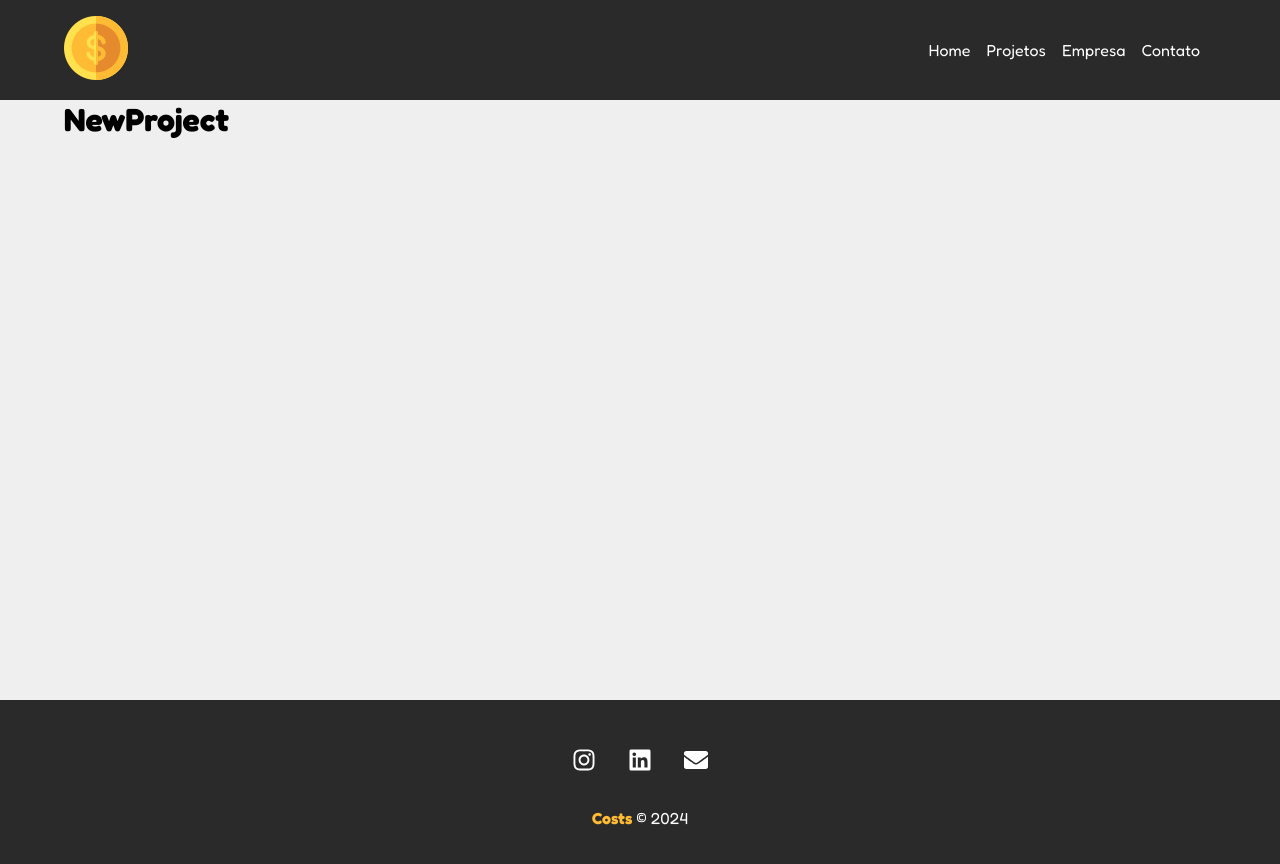
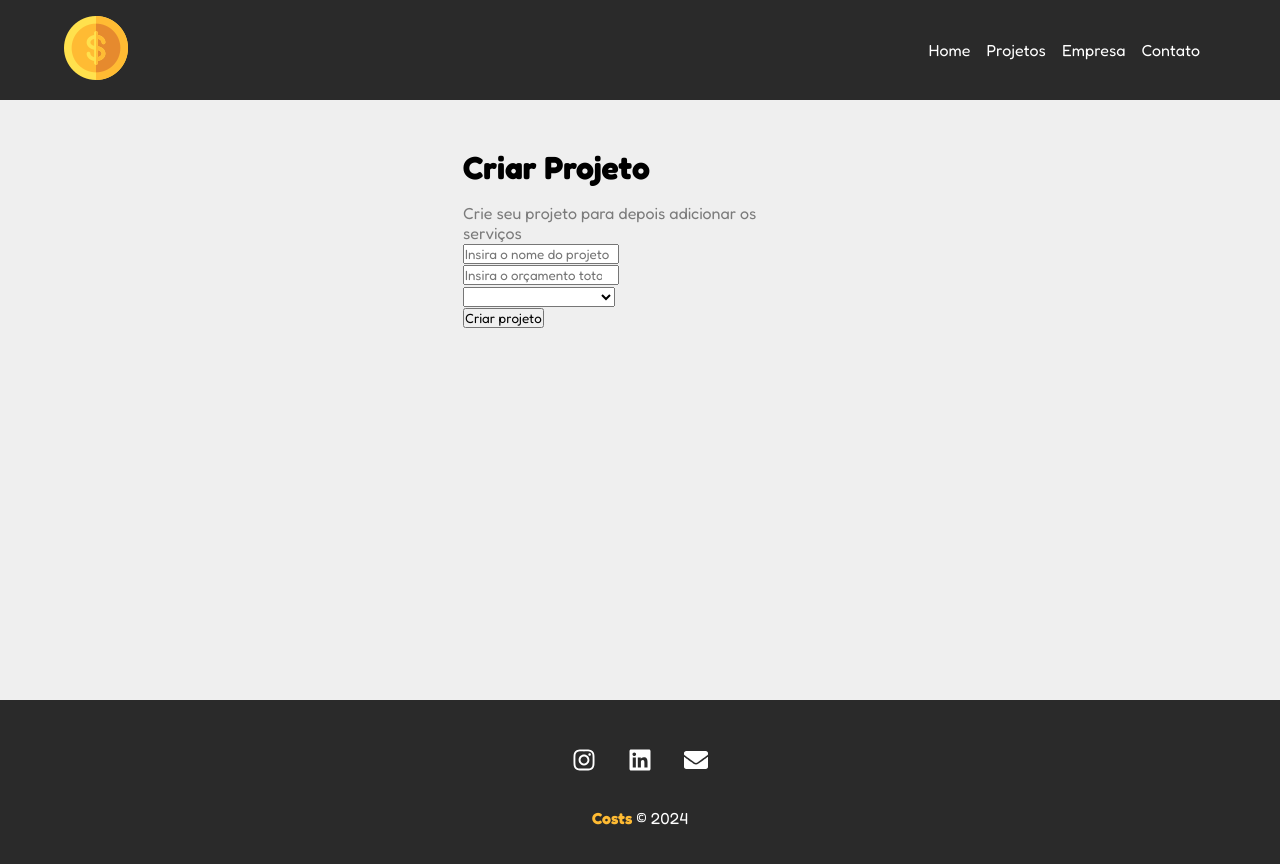
Before and after one commit to MatheusTDjamdjian/cost-planner, a React (Create React App) app in the folder project/: page /newproject in a window 1280 px wide. Shown: the top 864 px of the page. Built offline with nearby package versions, Linux system fonts and the light colour scheme.

Commit message:
changing project form

```diff
--- a/project/src/App.js
+++ b/project/src/App.js
@@ -1,4 +1,4 @@
-import { BrowserRouter as Router, Route, Routes, Link } from 'react-router-dom';
+import { BrowserRouter as Router, Route, Routes } from 'react-router-dom';
 
 import Home from "./components/pages/Home";
 import Company from "./components/pages/Company";
--- /dev/null
+++ b/project/src/components/pages-css/NewProject.module.css
@@ -0,0 +1,11 @@
+.newproject_container {
+    width: 450px;
+    margin: 0 auto;
+    padding: 3em;
+}
+.newproject_container h1 {
+    margin-bottom: 0.5em;
+}
+.newproject_container p {
+    color: #7B7B7B;
+}
--- a/project/src/components/pages/NewProject.js
+++ b/project/src/components/pages/NewProject.js
@@ -1,5 +1,15 @@
+import ProjectForm from '../project/ProjectForm'
+
+import styles from '../pages-css/NewProject.module.css'
+
 function NewProject() {
-    return <h1>NewProject</h1>
+    return (
+        <div className={styles.newproject_container}>
+            <h1>Criar Projeto</h1>
+            <p>Crie seu projeto para depois adicionar os serviços</p>
+            <ProjectForm/>
+        </div>
+    )
 }
 
 export default NewProject
--- /dev/null
+++ b/project/src/components/project/ProjectForm.js
@@ -0,0 +1,22 @@
+function ProjectForm() {
+    return (
+        <form>
+            <div>
+                <input type="text" placeholder="Insira o nome do projeto" ></input>
+            </div>
+            <div>
+                <input type="number" placeholder="Insira o orçamento total" ></input>
+            </div>
+            <div>
+                <select>
+                    <option disabled>Selecione a categoria</option>
+                </select>
+            </div>
+            <div>
+                <input type="submit" value="Criar projeto"></input>
+            </div>
+        </form>
+    )
+}
+
+export default ProjectForm
```
